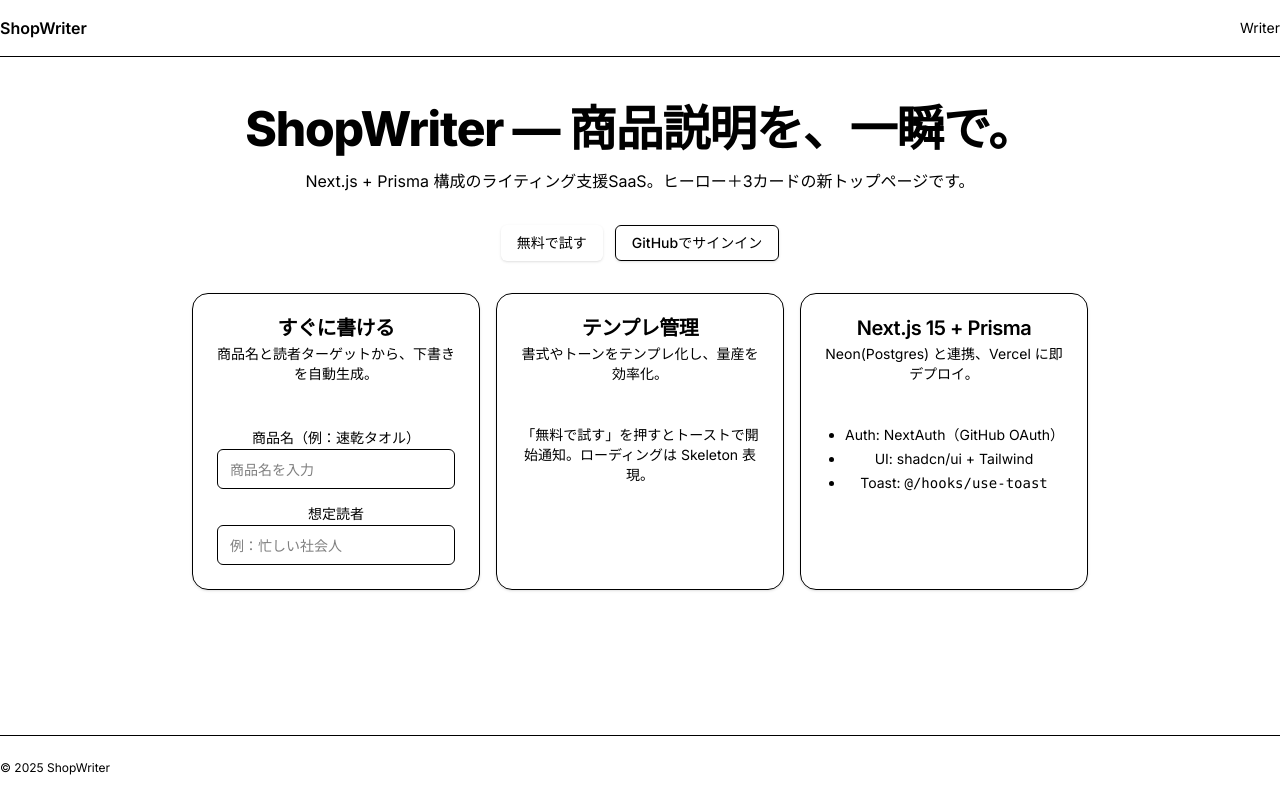
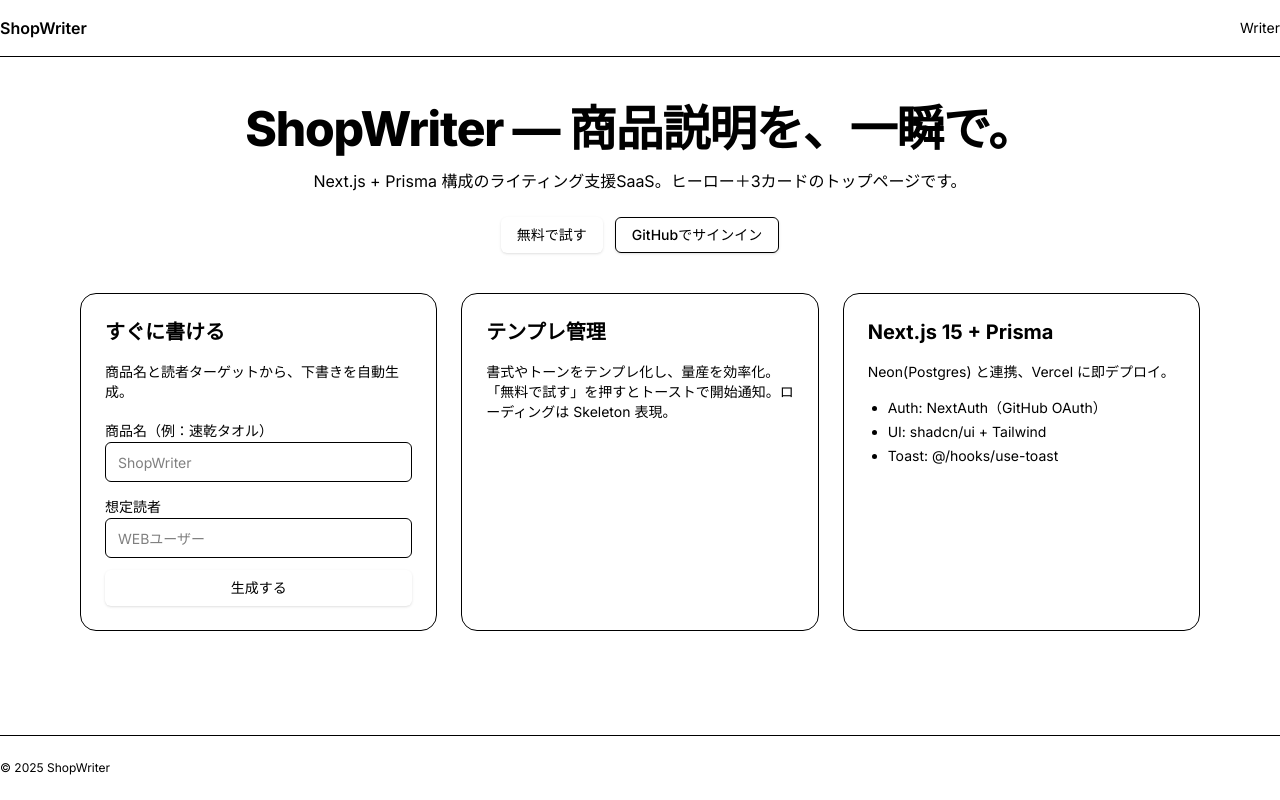
Before and after one commit to T-IMAFUKU/shopwriter, a Next.js app: page / in a window 1280 px wide. Built offline with nearby package versions, Linux system fonts and the light colour scheme.

Commit message:
feat(ui): add generate button on top page

```diff
--- a/app/page.tsx
+++ b/app/page.tsx
@@ -1,103 +1,77 @@
-"use client";
-
+// FILE: app/page.tsx
 import Link from "next/link";
-import { useToast } from "@/hooks/use-toast";
 import { Button } from "@/components/ui/button";
-import { Card, CardContent, CardDescription, CardHeader, CardTitle } from "@/components/ui/card";
 import { Input } from "@/components/ui/input";
 import { Label } from "@/components/ui/label";
-import { Separator } from "@/components/ui/separator";
-import { Skeleton } from "@/components/ui/skeleton";
-import { useState } from "react";
 
-export default function HomePage() {
-  const { toast } = useToast();
-  const [loading, setLoading] = useState(false);
+export default function Page() {
+  return (
+    <main className="mx-auto max-w-6xl px-4 py-12">
+      {/* Hero */}
+      <section className="text-center space-y-4 mb-10">
+        <h1 className="text-4xl md:text-5xl font-extrabold tracking-tight">
+          ShopWriter — 商品説明を、一瞬で。
+        </h1>
+        <p className="text-muted-foreground">
+          Next.js + Prisma 構成のライティング支援SaaS。ヒーロー＋3カードのトップページです。
+        </p>
+        <div className="flex items-center justify-center gap-3 pt-2">
+          <Link href="/writer">
+            <Button variant="secondary">無料で試す</Button>
+          </Link>
+          <Link href="/api/auth/signin">
+            <Button variant="outline">GitHubでサインイン</Button>
+          </Link>
+        </div>
+      </section>
 
-  const onTry = async () => {
-    setLoading(true);
-    toast({
-      title: "デモ開始",
-      description: "ダミー入力で生成プロセスを体験できます（UIのみ）。",
-    });
-    setTimeout(() => setLoading(false), 800);
-  };
-
-  return (
-    <main className="container mx-auto px-4 py-12">
-      {/* HERO */}
-      <section className="mx-auto max-w-4xl text-center">
-        <h1 className="text-4xl md:text-5xl font-extrabold tracking-tight">
-          ShopWriter
-          <span className="text-primary"> — 商品説明を、一瞬で。</span>
-        </h1>
-        <p className="mt-4 text-muted-foreground">
-          Next.js + Prisma 構成のライティング支援SaaS。ヒーロー＋3カードの新トップページです。
+      {/* 3 Cards */}
+      <section className="grid md:grid-cols-3 gap-6">
+        {/* Card 1: すぐに書ける */}
+        <div className="rounded-2xl border p-6 space-y-4">
+          <h2 className="text-xl font-bold">すぐに書ける</h2>
+          <p className="text-sm text-muted-foreground">
+            商品名と読者ターゲットから、下書きを自動生成。
           </p>
 
-        <div className="mt-8 flex flex-col sm:flex-row items-center justify-center gap-3">
-          <Button onClick={onTry} className="w-full sm:w-auto">無料で試す</Button>
-          <Button asChild variant="outline" className="w-full sm:w-auto">
-            <Link href="/api/auth/signin">GitHubでサインイン</Link>
-          </Button>
+          <div className="space-y-3">
+            <div className="space-y-1.5">
+              <Label htmlFor="quick-product">商品名（例：速乾タオル）</Label>
+              <Input id="quick-product" placeholder="ShopWriter" />
+            </div>
+            <div className="space-y-1.5">
+              <Label htmlFor="quick-audience">想定読者</Label>
+              <Input id="quick-audience" placeholder="WEBユーザー" />
             </div>
 
-        <div className="mt-8 grid grid-cols-1 sm:grid-cols-3 gap-4">
-          <Card>
-            <CardHeader>
-              <CardTitle>すぐに書ける</CardTitle>
-              <CardDescription>商品名と読者ターゲットから、下書きを自動生成。</CardDescription>
-            </CardHeader>
-            <CardContent>
-              <Separator className="mb-4" />
-              <div className="space-y-3">
-                <div className="space-y-2">
-                  <Label htmlFor="name">商品名（例：速乾タオル）</Label>
-                  <Input id="name" placeholder="商品名を入力" />
-                </div>
-                <div className="space-y-2">
-                  <Label htmlFor="aud">想定読者</Label>
-                  <Input id="aud" placeholder="例：忙しい社会人" />
+            {/* ★ 生成するボタン（/writerへ遷移：まずはUI導線を用意） */}
+            <Link href="/writer">
+              <Button className="w-full">生成する</Button>
+            </Link>
           </div>
         </div>
-            </CardContent>
-          </Card>
 
-          <Card>
-            <CardHeader>
-              <CardTitle>テンプレ管理</CardTitle>
-              <CardDescription>書式やトーンをテンプレ化し、量産を効率化。</CardDescription>
-            </CardHeader>
-            <CardContent>
-              <Separator className="mb-4" />
-              {loading ? (
-                <div className="space-y-2">
-                  <Skeleton className="h-4 w-3/4" />
-                  <Skeleton className="h-4 w-1/2" />
-                  <Skeleton className="h-10 w-full" />
-                </div>
-              ) : (
+        {/* Card 2: テンプレ管理 */}
+        <div className="rounded-2xl border p-6 space-y-4">
+          <h2 className="text-xl font-bold">テンプレ管理</h2>
           <p className="text-sm text-muted-foreground">
+            書式やトーンをテンプレ化し、量産を効率化。
+            <br />
             「無料で試す」を押すとトーストで開始通知。ローディングは Skeleton 表現。
           </p>
-              )}
-            </CardContent>
-          </Card>
+        </div>
 
-          <Card>
-            <CardHeader>
-              <CardTitle>Next.js 15 + Prisma</CardTitle>
-              <CardDescription>Neon(Postgres) と連携、Vercel に即デプロイ。</CardDescription>
-            </CardHeader>
-            <CardContent>
-              <Separator className="mb-4" />
-              <ul className="text-sm list-disc pl-5 space-y-1 text-muted-foreground">
+        {/* Card 3: Next.js + Prisma */}
+        <div className="rounded-2xl border p-6 space-y-4">
+          <h2 className="text-xl font-bold">Next.js 15 + Prisma</h2>
+          <p className="text-sm text-muted-foreground">
+            Neon(Postgres) と連携、Vercel に即デプロイ。
+          </p>
+          <ul className="list-disc ml-5 text-sm text-muted-foreground space-y-1">
             <li>Auth: NextAuth（GitHub OAuth）</li>
             <li>UI: shadcn/ui + Tailwind</li>
-                <li>Toast: <code>@/hooks/use-toast</code></li>
+            <li>Toast: @/hooks/use-toast</li>
           </ul>
-            </CardContent>
-          </Card>
         </div>
       </section>
     </main>
```
Lines whose indentation alone changed are shown as unchanged.
